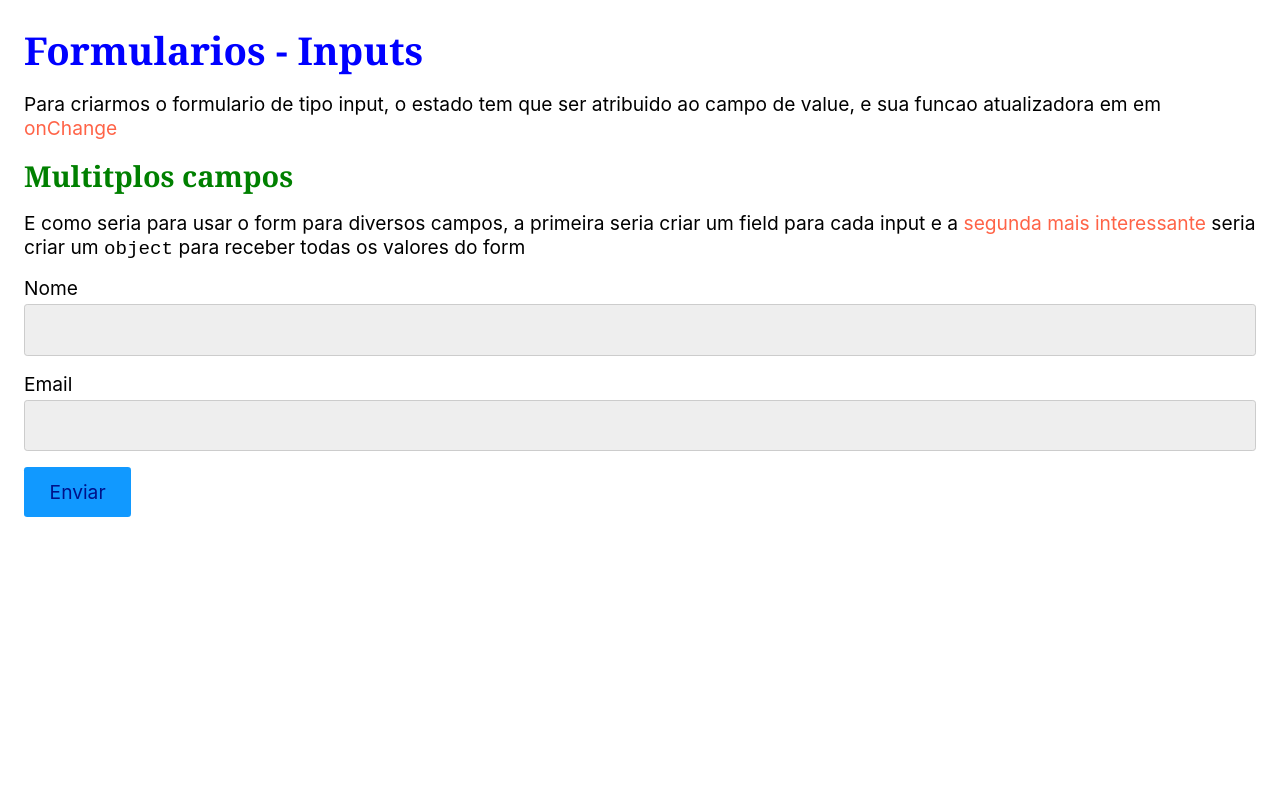
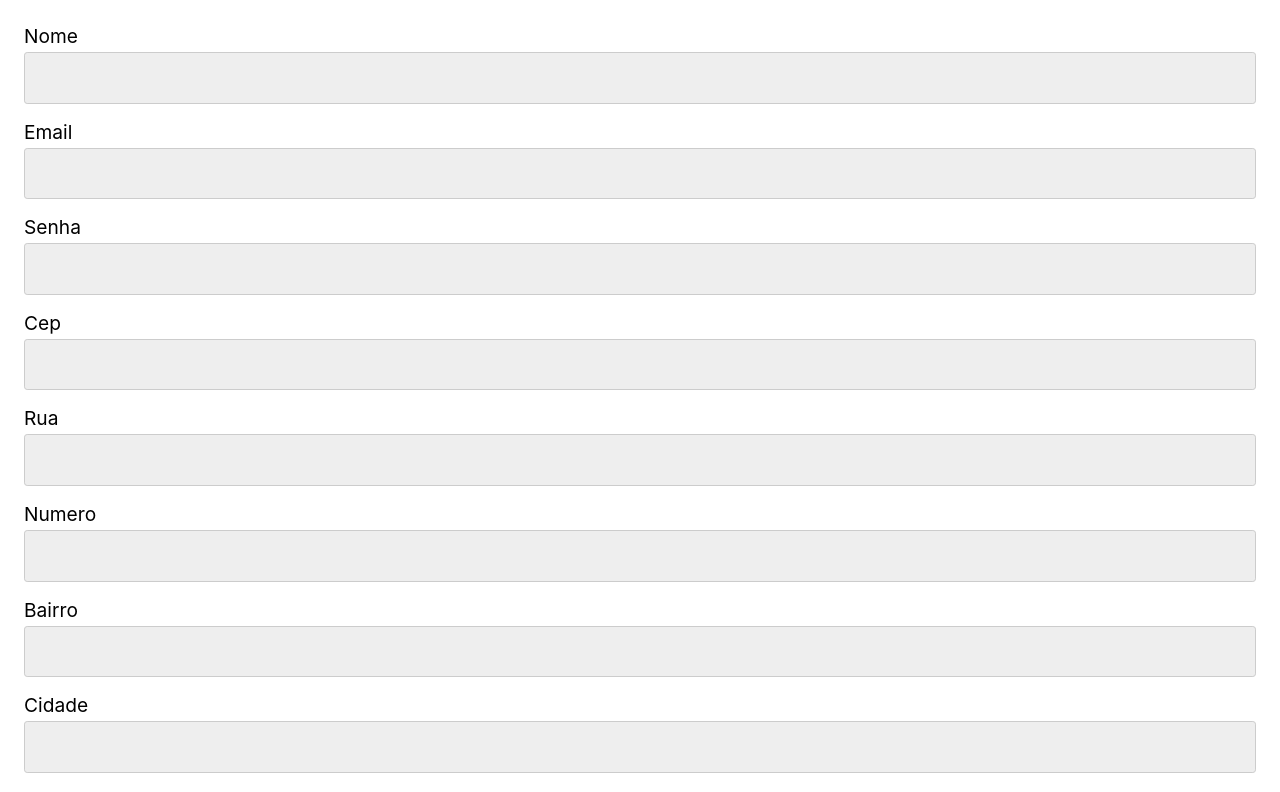
Before and after one commit to renanssantos1/react-completo-Origamid, a React (Create React App) app in the folder react-para-iniciantes/0205/meuapp/: page / in a window 1280 px wide. Shown: the top 792 px of the page. Built offline with nearby package versions, Linux system fonts and the light colour scheme.

Commit message:
exericicos de formularios

```diff
--- a/react-para-iniciantes/0205/meuapp/src/App.js
+++ b/react-para-iniciantes/0205/meuapp/src/App.js
@@ -1,10 +1,10 @@
 import React from "react";
-import Input01 from "./components/0401/Input01";
+import Input02 from "./components/0401/Input02";
 
 const App = () => {
   return (
     <div>
-      <Input01 />
+      <Input02 />
     </div>
   );
 };
--- /dev/null
+++ b/react-para-iniciantes/0205/meuapp/src/components/0401/Input02.js
@@ -0,0 +1,96 @@
+import React from "react";
+
+// Faça um fetch (POST) para a API abaixo
+// Para a criação ser aceita é necessário enviar dodos de:
+// nome, email, senha, cep, rua, numero, bairro, cidade e estado
+
+const formFields = [
+  {
+    type: "text",
+    id: "nome",
+    label: "Nome",
+  },
+  {
+    id: "email",
+    label: "Email",
+    type: "email",
+  },
+  {
+    id: "senha",
+    label: "Senha",
+    type: "password",
+  },
+  {
+    id: "cep",
+    label: "Cep",
+    type: "text",
+  },
+  {
+    id: "rua",
+    label: "Rua",
+    type: "text",
+  },
+  {
+    id: "numero",
+    label: "Numero",
+    type: "text",
+  },
+  {
+    id: "bairro",
+    label: "Bairro",
+    type: "text",
+  },
+  {
+    id: "cidade",
+    label: "Cidade",
+    type: "text",
+  },
+  {
+    id: "estado",
+    label: "Estado",
+    type: "text",
+  },
+];
+
+function Input02() {
+  const [form, setForm] = React.useState(
+    formFields.reduce((acc, field) => {
+      return { ...acc, [field.id]: "" };
+    }, {}),
+  );
+
+  const [response, setResponse] = React.useState(null);
+
+  function handleSubmit(event) {
+    event.preventDefault();
+    fetch("https://ranekapi.origamid.dev/json/api/usuario", {
+      method: "POST",
+      headers: {
+        "Content-Type": "application/json",
+      },
+      body: JSON.stringify(form),
+    }).then((response) => {
+      setResponse(response);
+    });
+  }
+
+  function handleChange({ target }) {
+    const { id, value } = target;
+    setForm({ ...form, [id]: value });
+  }
+
+  return (
+    <form onSubmit={handleSubmit}>
+      {formFields.map(({ id, label, type }) => (
+        <div key={id}>
+          <label htmlFor={id}>{label}</label>
+          <input type={type} id={id} value={form[id]} onChange={handleChange} />
+        </div>
+      ))}
+      <button>Enviar</button>
+      {response && response.ok && <p>Usuário Criado</p>}
+    </form>
+  );
+}
+
+export default Input02;
```
